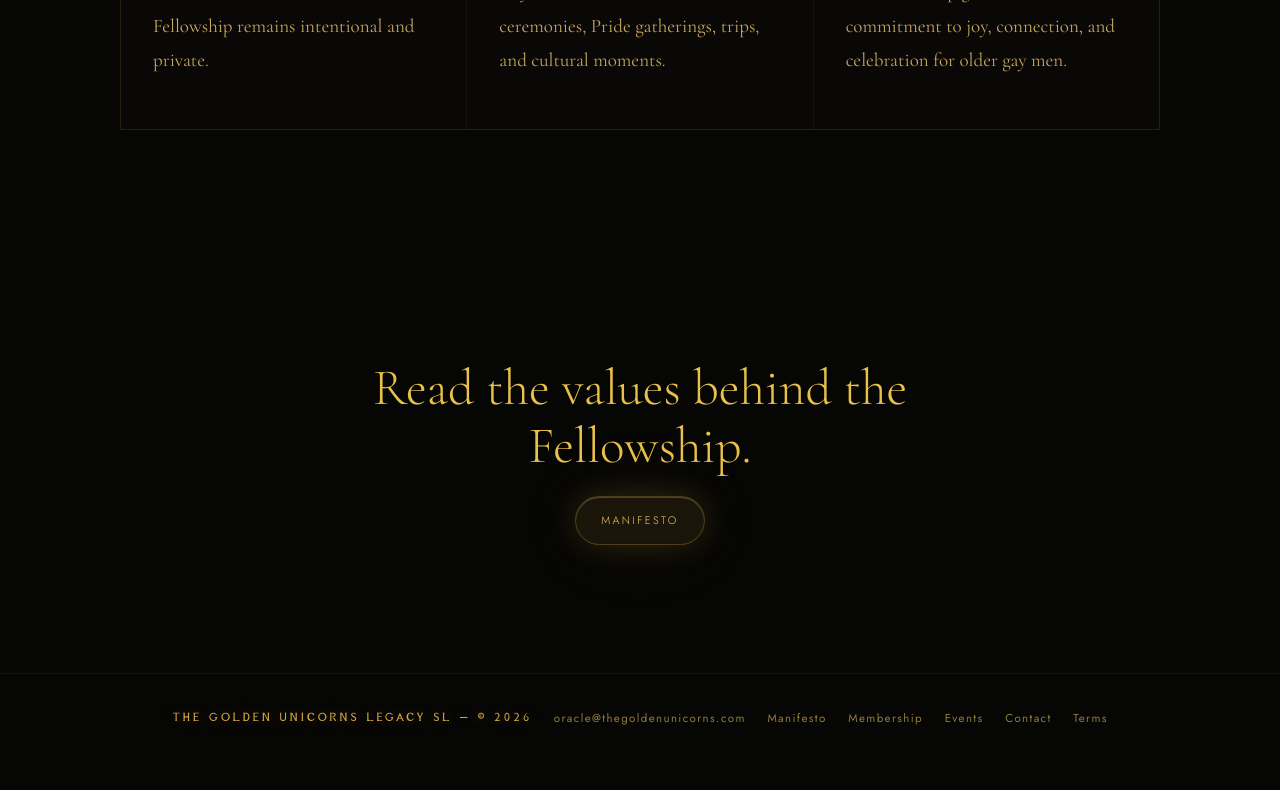
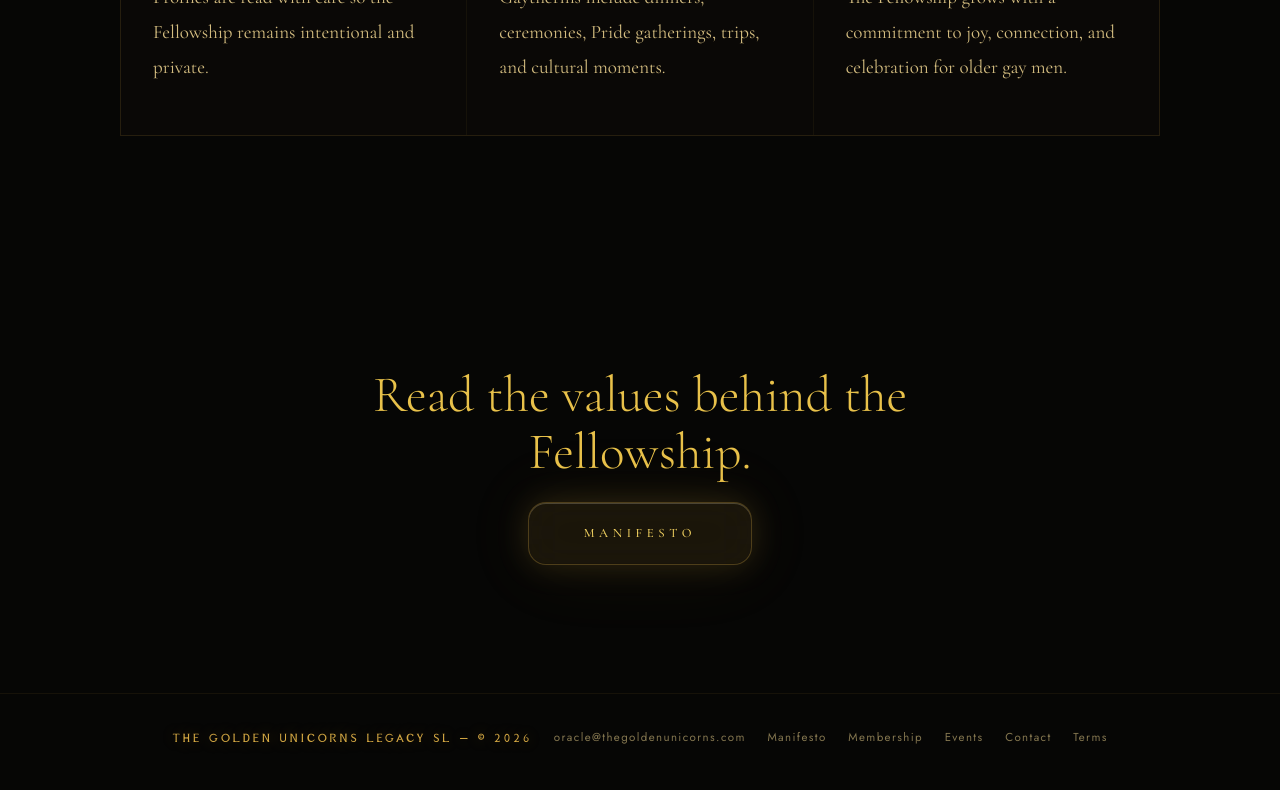
Before and after one commit to the-golden-unicorns/the-golden-unicorns.github.io, a plain HTML site: page about/index.html in a window 1280 px wide. Shown: the part 1650-2440 px from the top of the page. Drawn offline with nearby package versions, Linux system fonts and the light colour scheme.

Commit message:
style: align design tokens, reveal animation, and button style with marketing site

```diff
--- a/assets/css/site.css
+++ b/assets/css/site.css
@@ -5,24 +5,30 @@
 }
 
 :root {
-  --gold: #d4a843;
-  --gold-light: #e8c14a;
-  --gold-pale: #f0d060;
-  --gold-deep: #8c6e2a;
+  --gold: #D4A843;
+  --gold-light: #E8C14A;
+  --gold-pale: #F0D060;
+  --gold-deep: #8C6E2A;
   --black: #060605;
-  --dark: #0e0d0b;
-  --surface: #201e16;
-  --text: #c9a85c;
-  --text-warm: #d9b96a;
-  --text-soft: #c5a65c;
-  --text-dim: rgba(201, 168, 76, 0.72);
-  --text-mute: rgba(201, 168, 76, 0.40);
+  --dark: #0E0D0B;
+  --mid: #181610;
+  --surface: #201E16;
+  --text: #C9A85C;
+  --text-warm: #EAD18C;
+  --text-soft: #D4BD80;
+  --text-dim: rgba(234, 209, 140, 0.55);
+  --text-mute: rgba(234, 209, 140, 0.32);
   --line: rgba(212, 168, 67, 0.18);
   --line-soft: rgba(212, 168, 67, 0.08);
-  --nav-h: clamp(64px, 7vw, 82px);
+  --muted: rgba(212, 168, 67, 0.30);
+  --nav-h: clamp(60px, 6.5vw, 80px);
   --container: 1040px;
   --narrow: 720px;
   --ease: cubic-bezier(0.22, 1, 0.36, 1);
+  --ease-out: cubic-bezier(.2, 0, 0, 1);
+  --t-fast: .35s cubic-bezier(.2, 0, 0, 1);
+  --t-med:  .55s cubic-bezier(.2, 0, 0, 1);
+  --t-slow: .9s  cubic-bezier(.2, 0, 0, 1);
 }
 
 *,
@@ -43,8 +49,8 @@ body {
   background: var(--black);
   color: var(--text-warm);
   font-family: "Cormorant Garamond", serif;
-  font-size: clamp(1.02rem, 1.6vw, 1.19rem);
-  line-height: 1.82;
+  font-size: clamp(1rem, 1.8vw, 1.19rem);
+  line-height: 1.85;
   overflow-x: hidden;
   text-rendering: optimizeLegibility;
 }
@@ -129,7 +135,7 @@ iframe {
   gap: 1rem;
   padding: 0 clamp(1rem, 4vw, 3rem);
   background: linear-gradient(to bottom, rgba(6, 6, 5, 0.88), rgba(6, 6, 5, 0));
-  transition: background 0.35s var(--ease), backdrop-filter 0.35s var(--ease);
+  transition: background var(--t-med);
 }
 
 .site-nav.is-scrolled {
@@ -188,7 +194,7 @@ iframe {
 .nav-links a {
   color: var(--text-dim);
   text-decoration: none;
-  transition: color 0.25s var(--ease);
+  transition: color var(--t-med);
 }
 
 .nav-links a:hover,
@@ -201,25 +207,51 @@ iframe {
   align-items: center;
   color: var(--text-dim);
   text-decoration: none;
-  transition: color 0.25s var(--ease);
+  transition: color var(--t-med);
 }
 .nav-icon:hover { color: var(--gold-pale); }
 
 /* ─── BUTTONS ─── */
-.nav-cta,
-.button {
+.nav-cta {
   font-family: "Jost", sans-serif;
-  font-size: 0.68rem;
-  font-weight: 300;
+  font-size: 0.65rem;
+  font-weight: 400;
   letter-spacing: 0.22em;
   text-transform: uppercase;
   color: var(--gold-pale);
   display: inline-flex;
   align-items: center;
   justify-content: center;
-  padding: 0.86rem 1.6rem;
+  padding: 10px 18px;
+  border: 1px solid rgba(212, 168, 67, 0.22);
+  border-radius: 12px;
+  background: rgba(212, 168, 67, 0.08);
+  backdrop-filter: blur(14px) saturate(160%);
+  -webkit-backdrop-filter: blur(14px) saturate(160%);
+  box-shadow:
+    inset 0 1px 0 rgba(255, 240, 200, 0.12),
+    inset 0 -1px 0 rgba(0, 0, 0, 0.08);
+  text-decoration: none;
+  transition:
+    background var(--t-med),
+    border-color var(--t-med),
+    color var(--t-med),
+    letter-spacing var(--t-med),
+    box-shadow var(--t-med),
+    transform 0.18s cubic-bezier(.65, 0, .35, 1);
+}
+
+.button {
+  font-family: "Cormorant Garamond", serif;
+  font-size: clamp(0.7rem, 1.3vw, 0.8rem);
+  font-weight: 500;
+  letter-spacing: 0.36em;
+  text-transform: uppercase;
+  color: var(--gold-pale);
+  display: inline-block;
+  padding: clamp(0.95rem, 2vw, 1.15rem) clamp(2.4rem, 5vw, 3.4rem);
   border: 1px solid rgba(212, 168, 67, 0.28);
-  border-radius: 999px;
+  border-radius: 18px;
   background: rgba(212, 168, 67, 0.10);
   backdrop-filter: blur(20px) saturate(180%);
   -webkit-backdrop-filter: blur(20px) saturate(180%);
@@ -231,12 +263,12 @@ iframe {
   text-align: center;
   text-decoration: none;
   transition:
-    background 0.35s var(--ease),
-    border-color 0.35s var(--ease),
-    color 0.35s var(--ease),
-    letter-spacing 0.35s var(--ease),
-    box-shadow 0.35s var(--ease),
-    transform 0.18s cubic-bezier(0.65, 0, 0.35, 1);
+    background var(--t-med),
+    border-color var(--t-med),
+    color var(--t-med),
+    letter-spacing var(--t-med),
+    box-shadow var(--t-med),
+    transform 0.18s cubic-bezier(.65, 0, .35, 1);
   animation: btn-breathe 4.2s ease-in-out infinite;
 }
 
@@ -262,32 +294,37 @@ iframe {
   padding: 0.65rem 1.1rem;
 }
 
+.nav-cta:hover,
+.nav-cta:focus-visible {
+  background: rgba(212, 168, 67, 0.18);
+  color: var(--gold-light);
+  border-color: rgba(212, 168, 67, 0.45);
+  letter-spacing: 0.28em;
+  box-shadow:
+    inset 0 1px 0 rgba(255, 240, 200, 0.22),
+    0 0 24px rgba(212, 168, 67, 0.18);
+}
+
 .button:hover,
-.nav-cta:hover {
+.button:focus-visible {
   background: rgba(212, 168, 67, 0.22);
   border-color: rgba(212, 168, 67, 0.55);
   color: var(--gold-light);
-  letter-spacing: 0.28em;
+  letter-spacing: 0.46em;
   box-shadow:
     inset 0 1px 0 rgba(255, 240, 200, 0.32),
     inset 0 -1px 0 rgba(0, 0, 0, 0.10),
     0 0 36px rgba(232, 193, 74, 0.28),
     0 0 96px rgba(232, 193, 74, 0.14);
   animation-play-state: paused;
-  transform: translateY(-1px);
+  outline: none;
 }
 
-.button.secondary {
-  background: transparent;
-  color: var(--text-soft);
-  animation: none;
-  box-shadow: inset 0 1px 0 rgba(255, 240, 200, 0.08);
-}
-
-.button.secondary:hover {
-  background: rgba(212, 168, 67, 0.08);
-  color: var(--gold-pale);
-  animation: none;
+.button:active {
+  background: rgba(212, 168, 67, 0.36);
+  border-color: rgba(212, 168, 67, 0.75);
+  transform: scale(0.97);
+  transition: transform 0.08s ease-out, background 0.08s ease-out;
 }
 
 /* ─── SPLASH NAV (homepage only — hidden until 3 clicks) ─── */
@@ -837,7 +874,11 @@ h2 em,
   text-shadow: 0 0 14px rgba(212, 168, 67, 0.35);
 }
 
-.reveal,
+.reveal {
+  opacity: 0;
+  transform: translateY(28px);
+  transition: opacity var(--t-slow), transform var(--t-slow);
+}
 .reveal.is-visible {
   opacity: 1;
   transform: none;
@@ -946,6 +987,11 @@ h2 em,
   }
 
   .reveal {
+    opacity: 0;
+    transform: translateY(28px);
+    transition: none;
+  }
+  .reveal.is-visible {
     opacity: 1;
     transform: none;
   }
```
